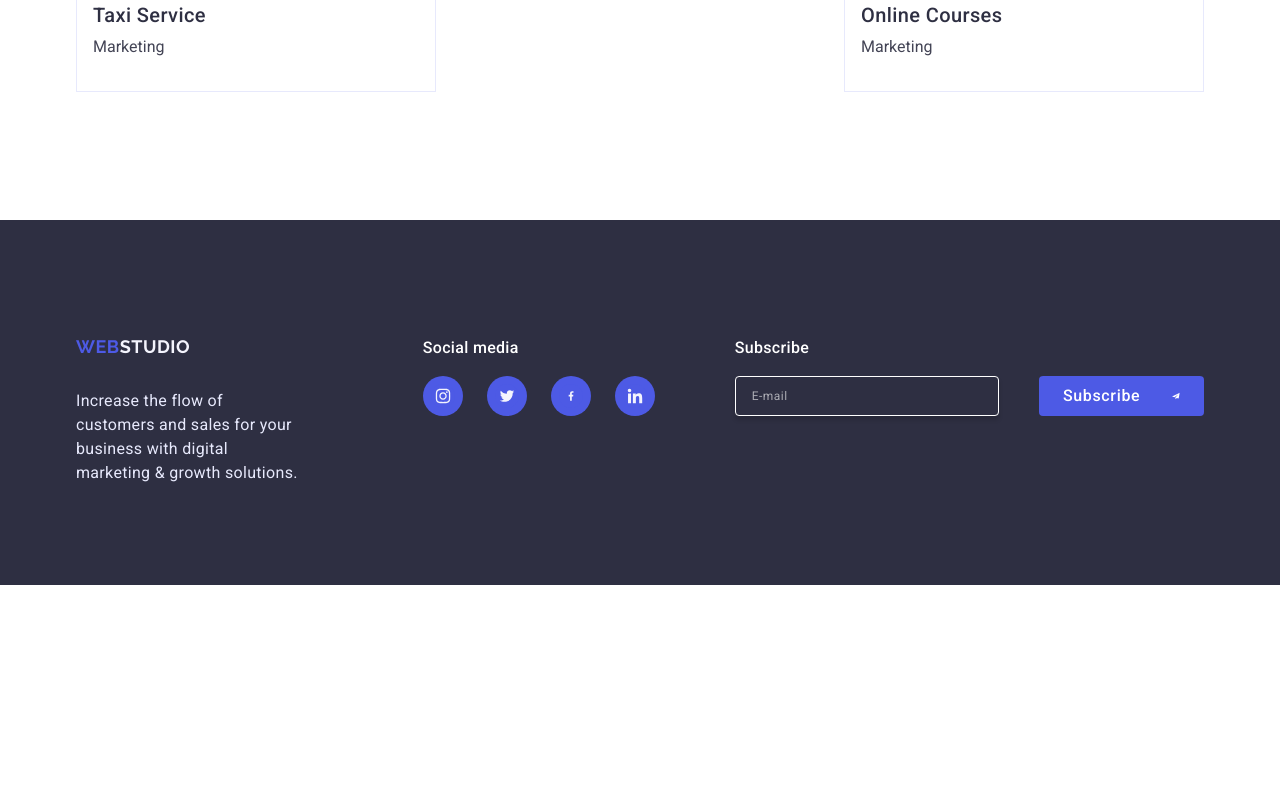
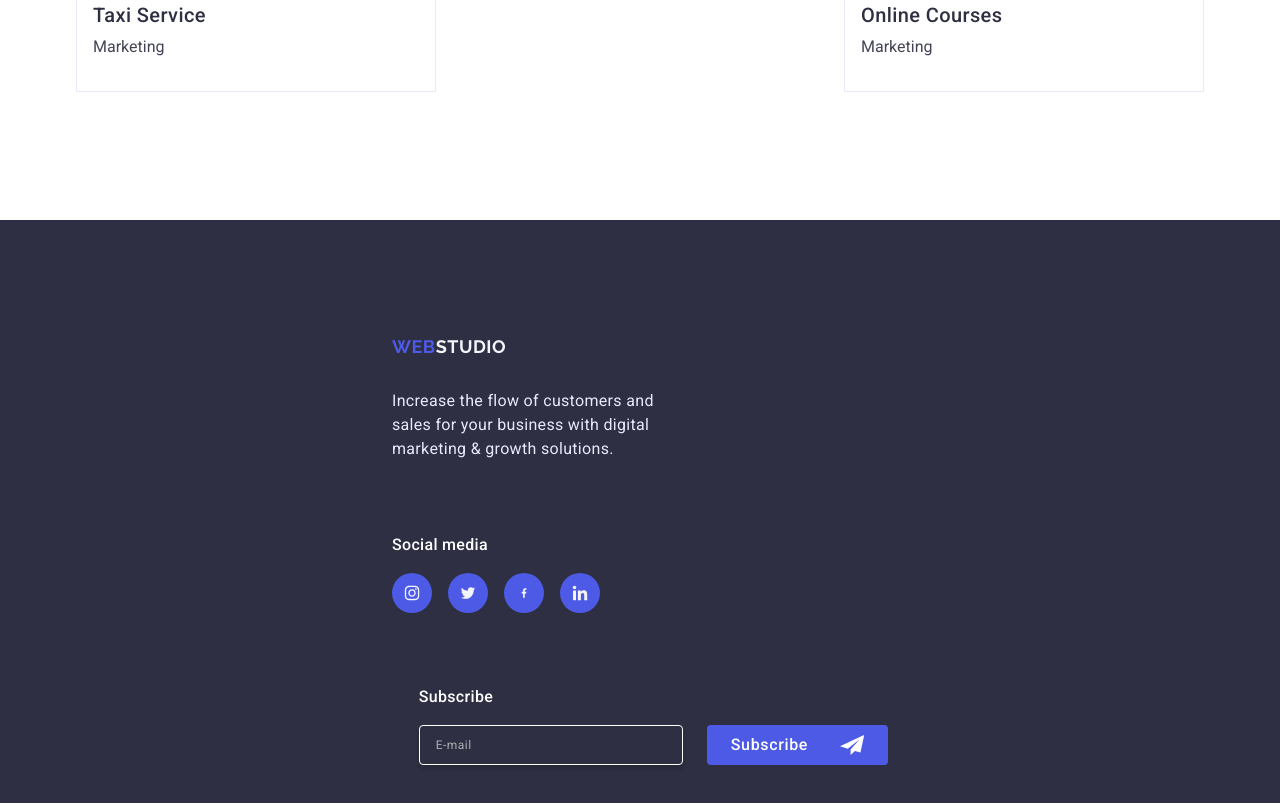
Before and after one commit to Anora888/goit-markup-06, a plain HTML site: page index.html in a window 1280 px wide. Shown: the part 2926-3729 px from the top of the page. Before the commit the page ends 3511 px from the top, so only its background shows below. Drawn offline with nearby package versions, Linux system fonts and the light colour scheme.

Commit message:
Оновлення: додано нові файли/виправлено стилі тощо

```diff
--- a/css/styles.css
+++ b/css/styles.css
@@ -1289,14 +1289,20 @@ background-color: #404bbf;
     row-gap: 72px;
     max-width: 496px;
     margin: 0 auto;
-
-  }
-
+  }
+.footer .container {
+    justify-content: flex-start;
+    flex-direction: row;
+    flex-wrap: wrap;
+    column-gap: 24px;
+    row-gap: 72px;
+    max-width: 526px;
+    margin: 0 auto;
+}
   .footer-brand {
     align-items: flex-start;
     text-align: left;
     width: auto;
-    margin-right: 24px;
     margin-bottom: 0;
   }
 
@@ -1306,7 +1312,13 @@ background-color: #404bbf;
     width: auto;
     margin-bottom: 0;
   }
-
+  .footer-social-list {
+    display: flex;
+    gap: 16px;
+    list-style: none;
+    padding: 0;
+    margin: 0;
+  }
   .subscribe-box {
     align-items: flex-start;
     text-align: left;
@@ -1478,23 +1490,73 @@ background-color: #404bbf;
   }
 
   .footer {
-    padding: 100px 0;
+   padding-top: 100px;
+   padding-bottom: 100px;
+
   }
 
   .footer-wrapper {
     justify-content: space-between;
     flex-wrap: nowrap;
     gap: 0;
+    display: flex;
+    align-items: baseline;
+    flex-direction: row;
   }
 
   .footer-brand {
     margin-right: 120px;
-  }
+    display: block;
+    text-align: left;
+    margin-bottom: 0;
+    width: auto;
+  }
+.footer-p {
+  max-width: 264px;
+}
 
   .footer-social {
     margin-right: 80px;
-  }
-
+    text-align: left;
+    margin-bottom: 0;
+    width: auto;
+
+  }
+  .subscribe-box {
+    margin-left: auto;
+    text-align: left;
+    width: auto;
+    margin-top: 0;
+
+  }
+.subscribe-form {
+    display: flex; /* Вже є, добре */
+    flex-direction: row; /* Забезпечуємо горизонтальне розташування полів форми */
+    gap: 24px; /* Відступ між полем вводу та кнопкою */
+    width: auto; /* Знімаємо обмеження ширини */
+    max-width: none; /* Знімаємо обмеження max-width */
+  }
+
+  .subscribe-label {
+    width: auto; /* Дозволяємо лейблу займати потрібну ширину */
+  }
+
+  .subscribe-input {
+    width: 264px; /* Фіксована ширина поля вводу для десктопу */
+    height: 40px;
+    /* Решта стилів вже коректні */
+  }
+
+  .subscribe-button {
+    min-width: 165px;
+    height: 40px;
+    /* Решта стилів вже коректні */
+    margin: 0; /* Забираємо margin: 0 auto; щоб не конфліктувало з flexbox */
+  }
+
+  .subscribe-icon {
+    margin-left: 16px; /* Вже є, добре */
+  }
 .mobile-button-icon {
   display: none;
 }
--- a/index.html
+++ b/index.html
@@ -364,7 +364,7 @@
 <footer class="footer">
 <div class="container footer-wrapper">
    <div class="footer-brand">
-    <a href="./index.html" class="webstudio">Web<span class="studio-span">Studio</span></a>
+    <a href="./index.html" class="webstudio logo-footer">Web<span class="studio-span">Studio</span></a>
        <p class="footer-p">
          Increase the flow of customers and sales for your business with digital marketing & growth solutions.
        </p>
```
